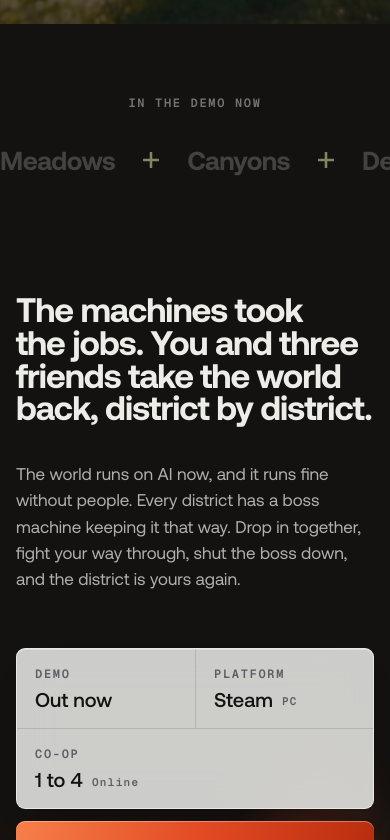
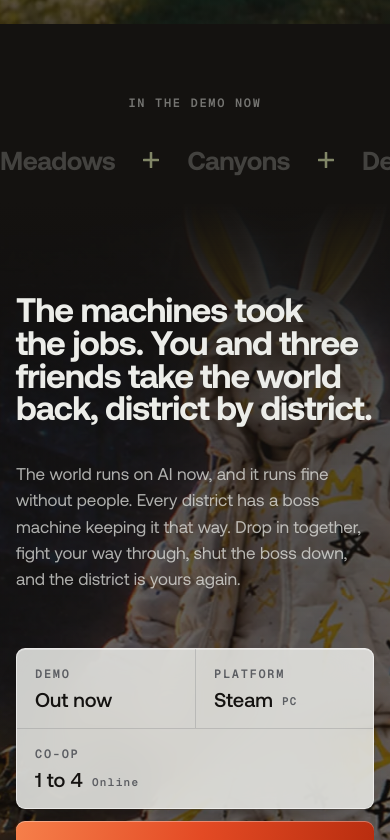
Before and after one commit to danielsofinet/meatspace-website, a plain HTML site: page index.html in a window 390 px wide. Shown: the part 820-1660 px from the top of the page. Drawn offline with nearby package versions, Linux system fonts and the light colour scheme; grey boxes are pictures that could not be loaded.

Commit message:
Add hero-3 as the statement section background
Co-Authored-By: Claude Opus 5.5 <noreply@anthropic.com>

```diff
--- a/index.html
+++ b/index.html
@@ -104,7 +104,9 @@
 
   <!-- STATEMENT + DEMO / EARLY ACCESS CLUSTER -->
   <section class="fill" id="demo">
-    <div class="fill__bg" aria-hidden="true"></div>
+    <div class="fill__bg" aria-hidden="true">
+      <img class="fill__img" id="fillImg" src="assets/img/hero-3.webp" alt="" width="2535" height="1426" loading="lazy">
+    </div>
     <div class="wrap">
       <p class="display fill__text" id="fillText">The machines took the jobs. You and three friends take the world back, district by district.</p>
       <p class="fill__sub" id="fillSub">The world runs on AI now, and it runs fine without people. Every district has a boss machine keeping it that way. Drop in together, fight your way through, shut the boss down, and the district is yours again.</p>
--- a/main.js
+++ b/main.js
@@ -188,6 +188,12 @@
   wordReveal($("#featTitle"), "#featTitle", "top 85%", "top 40%");
   wordReveal($("#worldTitle"), "#worldTitle", "top 85%", "top 40%");
 
+  /* Section 2 background drifts slower than the page */
+  gsap.fromTo("#fillImg", { yPercent: -6 }, {
+    yPercent: 6, ease: "none",
+    scrollTrigger: { trigger: ".fill", start: "top bottom", end: "bottom top", scrub: true },
+  });
+
   /* Sub copy: measured into visual lines, each slides up from a clip */
   const sub = $("#fillSub");
   if (sub) {
--- a/styles.css
+++ b/styles.css
@@ -272,12 +272,13 @@ body.loaded .loader { opacity: 0; visibility: hidden; pointer-events: none; }
 
 /* --- statement + cluster --------------------------------------------------------- */
 .fill { padding: clamp(90px, 11vw, 150px) 0 clamp(100px, 12vw, 170px); isolation: isolate; overflow: hidden; }
-.fill__bg {
-  position: absolute; inset: 0; z-index: -1; pointer-events: none;
+.fill__bg { position: absolute; inset: 0; z-index: -1; overflow: hidden; pointer-events: none; background: var(--ink); }
+.fill__img { position: absolute; inset: 0; width: 100%; height: 100%; object-fit: cover; object-position: 18% 50%; transform: scale(1.12); will-change: transform; }
+.fill__bg::after {          /* keep the copy readable; blend into the sections above and below */
+  content: ""; position: absolute; inset: 0;
   background:
-    radial-gradient(40% 45% at 82% 78%, rgba(227, 74, 36, .45), transparent 70%),
-    radial-gradient(30% 40% at 12% 88%, rgba(129, 134, 103, .38), transparent 70%);
-  filter: blur(10px);
+    linear-gradient(90deg, rgba(20,18,16,.88) 0%, rgba(20,18,16,.62) 45%, rgba(20,18,16,.25) 100%),
+    linear-gradient(180deg, var(--ink) 0%, rgba(20,18,16,0) 22%, rgba(20,18,16,0) 70%, var(--ink) 100%);
 }
 .fill__text { font-size: clamp(34px, 5.6vw, 78px); color: var(--paper); max-width: 15em; }
 .fill__sub { margin-top: 36px; max-width: 40em; font-size: clamp(17px, 1.7vw, 21px); line-height: 1.55; color: var(--paper-dim); }
@@ -468,6 +469,8 @@ body.loaded .loader { opacity: 0; visibility: hidden; pointer-events: none; }
   .signup__row { flex-direction: column; }
   .signup__row .btn { width: 100%; }
   .fcard { height: min(76svh, 640px); }
+  .fill__img { object-position: 58% 50%; }
+  .fill__bg::after { background: linear-gradient(180deg, var(--ink) 0%, rgba(20,18,16,.72) 18%, rgba(20,18,16,.6) 60%, var(--ink) 100%); }
   .gallery { column-count: 2; column-gap: 10px; }
   .gitem { margin-bottom: 10px; }
   .frow { grid-template-columns: 1fr; }
```
Also changed, not shown: assets/img/hero-1.jpg (added), assets/img/hero-2.jpg (added), assets/img/hero-3.jpg (added), assets/img/hero-3.webp (added), assets/img/hero-4.jpg (added).
